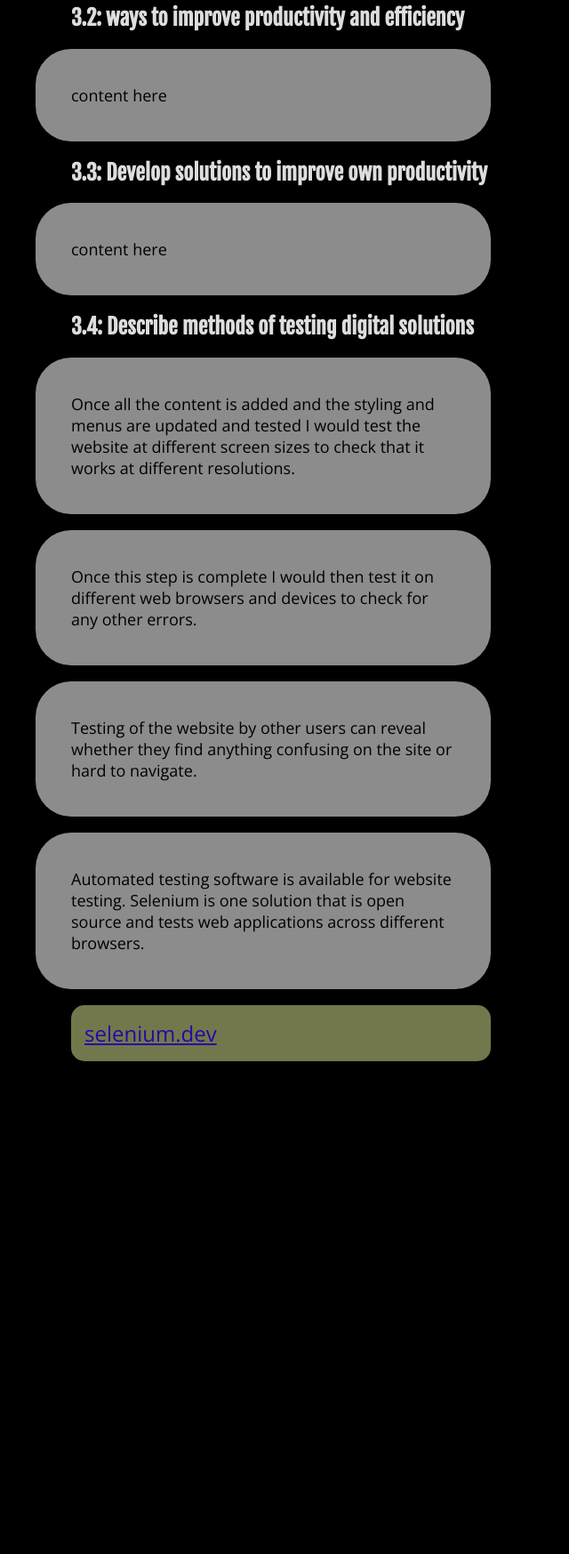
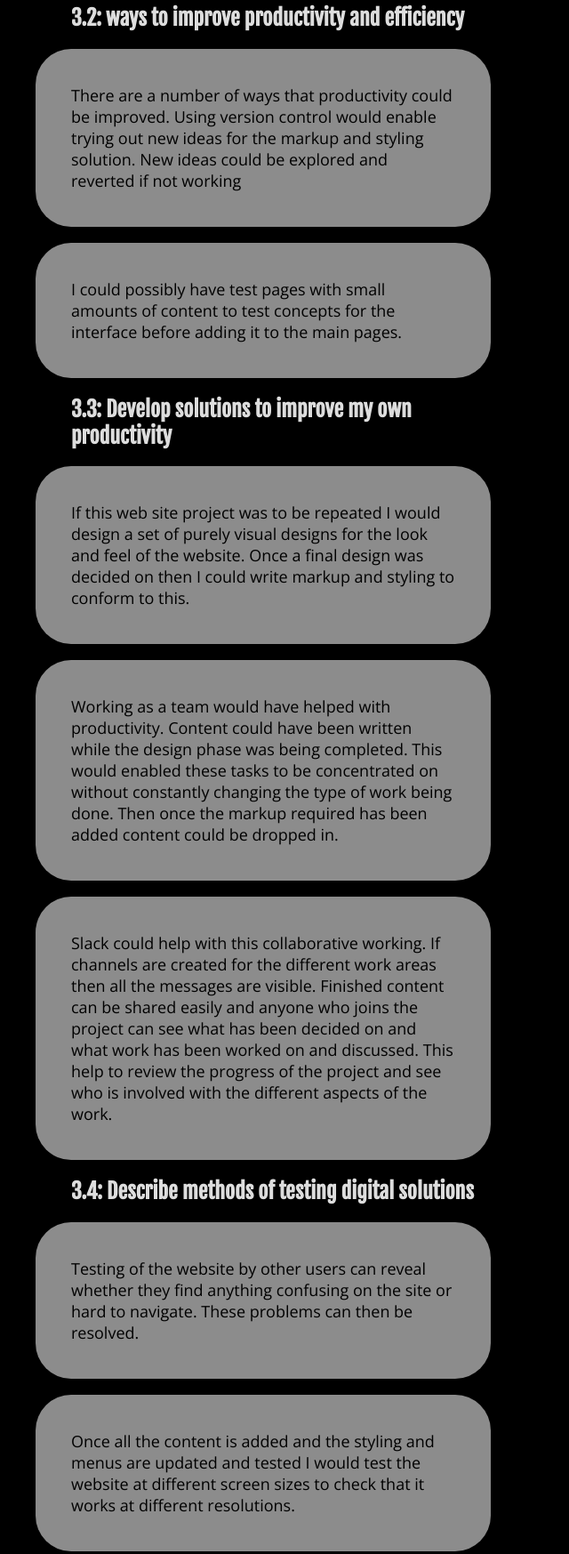
Before and after one commit to chriswright61cn/website_project, a plain HTML site: page unit_1_outcome_3.html in a window 1280 px wide. Shown: the part 990-2737 px from the top of the page at 89% size, without its empty margins (0-640 px from the left). Before the commit the page ends 2183 px from the top, so only its background shows below. Drawn offline with nearby package versions, Linux system fonts and the light colour scheme.

Commit message:
Content added  plus styling
Content added and styling alterations to the circle image

```diff
--- a/main.css
+++ b/main.css
@@ -10,7 +10,7 @@ body {
   /* background-repeat: repeat-x; */
 }
 
-.main-content {
+#main-content {
   position: relative;
   height: 100vh;
   /* text-align: center;
@@ -94,7 +94,7 @@ video {
   border-radius: 50%;
   position: absolute;
   right: 15px;
-  top: 60px;
+  top: 70px;
 }
 
 .content-block {
--- a/unit_1_outcome_3.html
+++ b/unit_1_outcome_3.html
@@ -12,10 +12,10 @@
   </head>
   <body>
     <div id="page-top" class="target"></div>
-    <video playsinline autoplay muted loop poster="bg3.jpg" id="bgvid">
+    <video playsinline autoplay muted loop id="bgvid">
       <source src="rain.mp4" type="video/mp4" />
     </video>
-    <div class="main-content">
+    <div id="main-content">
       <nav class="navbar">
         <a href="index.html">Home</a>
         <a href="unit_1_outcome_1.html">Unit 1 Outcome 1</a>
@@ -33,7 +33,12 @@
       </div>
 
       <h1>Unit 1, Outcome 3 (Review)</h1>
-      <img src="chris.jpg" alt="Chris Wright" class="photo-circle" />
+      <img
+        src="chris.jpg"
+        alt="A portrait of Chris Wright and a cat"
+        title="A portrait of Chris Wright and a cat"
+        class="photo-circle"
+      />
 
       <!-- 3.1 -->
       <div id="target_3_1" class="target"></div>
@@ -71,18 +76,44 @@
         </h2>
 
         <p class="text-block">
-          content here
+          There are a number of ways that productivity could be improved. Using
+          version control would enable trying out new ideas for the markup and
+          styling solution. New ideas could be explored and reverted if not
+          working
+        </p>
+        <p class="text-block">
+          I could possibly have test pages with small amounts of content to test
+          concepts for the interface before adding it to the main pages.
         </p>
       </div>
       <!-- 3.3 -->
       <div id="target_3_3" class="target"></div>
       <div class="content-block">
         <h2>
-          3.3: Develop solutions to improve own productivity
+          3.3: Develop solutions to improve my own productivity
         </h2>
 
         <p class="text-block">
-          content here
+          If this web site project was to be repeated I would design a set of
+          purely visual designs for the look and feel of the website. Once a
+          final design was decided on then I could write markup and styling to
+          conform to this.
+        </p>
+        <p class="text-block">
+          Working as a team would have helped with productivity. Content could
+          have been written while the design phase was being completed. This
+          would enabled these tasks to be concentrated on without constantly
+          changing the type of work being done. Then once the markup required
+          has been added content could be dropped in.
+        </p>
+        <p class="text-block">
+          Slack could help with this collaborative working. If channels are
+          created for the different work areas then all the messages are
+          visible. Finished content can be shared easily and anyone who joins
+          the project can see what has been decided on and what work has been
+          worked on and discussed. This help to review the progress of the
+          project and see who is involved with the different aspects of the
+          work.
         </p>
       </div>
       <!-- 3.4 -->
@@ -93,6 +124,11 @@
         </h2>
 
         <p class="text-block">
+          Testing of the website by other users can reveal whether they find
+          anything confusing on the site or hard to navigate. These problems can
+          then be resolved.
+        </p>
+        <p class="text-block">
           Once all the content is added and the styling and menus are updated
           and tested I would test the website at different screen sizes to check
           that it works at different resolutions.
@@ -102,10 +138,7 @@
           Once this step is complete I would then test it on different web
           browsers and devices to check for any other errors.
         </p>
-        <p class="text-block">
-          Testing of the website by other users can reveal whether they find
-          anything confusing on the site or hard to navigate.
-        </p>
+
         <p class="text-block">
           Automated testing software is available for website testing. Selenium
           is one solution that is open source and tests web applications across
```
Also changed, not shown: index.html (+11 -5 lines), unit_1_outcome_1.html (+7 -3 lines), unit_1_outcome_2.html (+16 -8 lines), unit_2_outcome_1.html (+8 -3 lines).
